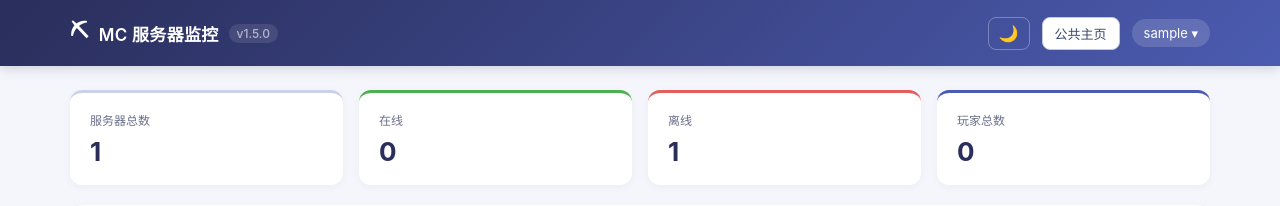
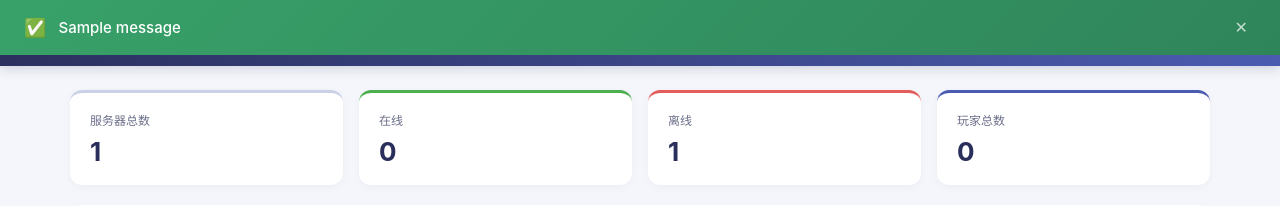
Before and after one commit to forgetmelodyXL/mc-monitor, a Flask app: page /dashboard in a window 1280 px wide. Shown: the top 206 px of the page. Run offline with Flask 3, Linux system fonts and the light colour scheme; the visitor is signed in with stand-in values (Sample User, id 1); data comes from the database, SQL or seed files in the repository; tables that the repository leaves empty hold one stand-in row (values such as "Sample post"); one stand-in notice (Sample message) is shown; data that the repository does not hold is empty; some libraries are stand-ins or nearby versions.

Commit message:
feat: replace flash toast with top banner for page-refresh actions

```diff
--- a/static/style.css
+++ b/static/style.css
@@ -1752,3 +1752,79 @@ body.dark-mode .mk-output {
     from { opacity: 1; transform: translateX(0); }
     to { opacity: 0; transform: translateX(40px); }
 }
+
+/* ---- Flash Banner (页面顶部提示条) ---- */
+.flash-banner-container {
+    position: fixed;
+    top: 0;
+    left: 0;
+    right: 0;
+    z-index: 10000;
+    display: flex;
+    flex-direction: column;
+    gap: 2px;
+}
+
+.flash-banner {
+    display: flex;
+    align-items: center;
+    gap: 12px;
+    padding: 14px 24px;
+    font-size: 15px;
+    font-weight: 500;
+    color: #fff;
+    transition: opacity 0.3s ease, transform 0.3s ease;
+    animation: bannerSlideDown 0.4s ease;
+}
+
+.flash-banner-success {
+    background: linear-gradient(135deg, #38a169, #2f855a);
+}
+
+.flash-banner-error {
+    background: linear-gradient(135deg, #e53e3e, #c53030);
+}
+
+.flash-banner-warning {
+    background: linear-gradient(135deg, #dd6b20, #c05621);
+    color: #fff;
+}
+
+.flash-banner-info {
+    background: linear-gradient(135deg, #3182ce, #2b6cb0);
+}
+
+.flash-banner-icon {
+    font-size: 18px;
+    flex-shrink: 0;
+}
+
+.flash-banner-text {
+    flex: 1;
+}
+
+.flash-banner-close {
+    background: none;
+    border: none;
+    color: #fff;
+    font-size: 16px;
+    cursor: pointer;
+    opacity: 0.7;
+    padding: 4px 8px;
+    flex-shrink: 0;
+}
+
+.flash-banner-close:hover {
+    opacity: 1;
+}
+
+@keyframes bannerSlideDown {
+    from {
+        opacity: 0;
+        transform: translateY(-100%);
+    }
+    to {
+        opacity: 1;
+        transform: translateY(0);
+    }
+}
--- a/templates/dashboard.html
+++ b/templates/dashboard.html
@@ -13,9 +13,19 @@
 {% from "base.html" import csrf_input with context %}
 {% with messages = get_flashed_messages(with_categories=true) %}
 {% if messages %}
-<div style="display:none">
+<div class="flash-banner-container">
 {% for category, message in messages %}
-<div class="flash {% if category == 'error' %}flash-error{% endif %}">{{ message }}</div>
+<div class="flash-banner flash-banner-{{ category }}">
+    <span class="flash-banner-icon">
+        {% if category == 'success' %}✅
+        {% elif category == 'error' %}❌
+        {% elif category == 'warning' %}⚠️
+        {% else %}ℹ️
+        {% endif %}
+    </span>
+    <span class="flash-banner-text">{{ message }}</span>
+    <button type="button" class="flash-banner-close" onclick="this.parentElement.remove()">✕</button>
+</div>
 {% endfor %}
 </div>
 {% endif %}
@@ -560,116 +570,6 @@
             } finally {
                 if (btn) btn.disabled = false;
             }
-        });
-    });
-
-    // ---- 通用 AJAX 表单提交 ----
-    async function submitAjaxForm(form, btn) {
-        const url = form.action;
-        if (btn) { btn.disabled = true; btn.textContent = '⏳'; }
-        try {
-            const formData = new FormData(form);
-            const res = await fetch(url, {
-                method: 'POST',
-                body: formData,
-                headers: { 'Accept': 'application/json' }
-            });
-            const data = await res.json();
-            if (res.ok) {
-                showToast(data.message || '操作成功', 'success');
-                refresh(true);
-                return true;
-            } else {
-                showToast(data.message || '操作失败', 'error');
-                return false;
-            }
-        } catch (e) {
-            showToast('操作失败：' + e.message, 'error');
-            return false;
-        } finally {
-            if (btn) { btn.disabled = false; btn.textContent = form.dataset.originalText || '保存'; }
-        }
-    }
-
-    // 添加服务器表单
-    document.querySelector('.add-server-form')?.addEventListener('submit', async function (ev) {
-        ev.preventDefault();
-        const btn = this.querySelector('button[type="submit"]');
-        const originalText = btn ? btn.textContent : '';
-        if (btn) btn.dataset.originalText = originalText;
-        await submitAjaxForm(this, btn);
-        if (btn) btn.textContent = originalText;
-    });
-
-    // 删除服务器表单
-    document.querySelectorAll('form[action*="/server/"][action*="/delete"]').forEach(form => {
-        const btn = form.querySelector('button[type="submit"]');
-        if (btn) btn.dataset.originalText = btn.textContent;
-        form.addEventListener('submit', async function (ev) {
-            ev.preventDefault();
-            if (!confirm('确定删除该服务器？')) return;
-            await submitAjaxForm(this, btn);
-        });
-    });
-
-    // 编辑服务器保存按钮
-    document.getElementById('editSaveBtn')?.addEventListener('click', async function () {
-        const btn = this;
-        const originalText = btn.textContent;
-        btn.dataset.originalText = originalText;
-        const success = await submitAjaxForm(editForm, btn);
-        if (success) closeEditModal();
-        btn.textContent = originalText;
-    });
-
-    // 创建分组表单
-    document.querySelector('form[action="/group/add"]')?.addEventListener('submit', async function (ev) {
-        ev.preventDefault();
-        const btn = this.querySelector('button[type="submit"]');
-        const originalText = btn ? btn.textContent : '';
-        if (btn) btn.dataset.originalText = originalText;
-        await submitAjaxForm(this, btn);
-        if (btn) btn.textContent = originalText;
-    });
-
-    // 分组改名表单
-    document.querySelectorAll('form[action*="/group/"][action*="/rename"]').forEach(form => {
-        const btn = form.querySelector('button[type="submit"]');
-        if (btn) btn.dataset.originalText = btn.textContent;
-        form.addEventListener('submit', async function (ev) {
-            ev.preventDefault();
-            await submitAjaxForm(this, btn);
-        });
-    });
-
-    // 删除分组表单
-    document.querySelectorAll('form[action*="/group/"][action*="/delete"]').forEach(form => {
-        const btn = form.querySelector('button[type="submit"]');
-        if (btn) btn.dataset.originalText = btn.textContent;
-        form.addEventListener('submit', async function (ev) {
-            ev.preventDefault();
-            if (!confirm(form.dataset.confirmMessage || '确定删除？')) return;
-            await submitAjaxForm(this, btn);
-        });
-    });
-
-    // 服务器切换分组表单
-    document.querySelectorAll('.group-set-form').forEach(form => {
-        const btn = form.querySelector('button[type="submit"]');
-        if (btn) btn.dataset.originalText = btn.textContent;
-        form.addEventListener('submit', async function (ev) {
-            ev.preventDefault();
-            await submitAjaxForm(this, btn);
-        });
-    });
-
-    // 麦块 API Key 保存表单
-    document.querySelectorAll('form[action*="/minekuai/bind-key"]').forEach(form => {
-        const btn = form.querySelector('button[type="submit"]');
-        if (btn) btn.dataset.originalText = btn.textContent;
-        form.addEventListener('submit', async function (ev) {
-            ev.preventDefault();
-            await submitAjaxForm(this, btn);
         });
     });
 
@@ -1568,13 +1468,19 @@
         }, 10000);
     });
 
-    // 页面加载时显示 flash 消息为 toast
+    // 页面加载时：顶部提示条自动消失
     (function () {
-        var flashes = document.querySelectorAll('.flash');
-        flashes.forEach(function (f) {
-            var isError = f.classList.contains('flash-error');
-            showToast(f.textContent.trim(), isError ? 'error' : 'success');
-            f.style.display = 'none';
+        var banners = document.querySelectorAll('.flash-banner');
+        banners.forEach(function (banner) {
+            setTimeout(function () {
+                banner.style.opacity = '0';
+                banner.style.transform = 'translateY(-100%)';
+                setTimeout(function () {
+                    if (banner.parentElement) {
+                        banner.remove();
+                    }
+                }, 300);
+            }, 4000);
         });
     })();
 })();
```
